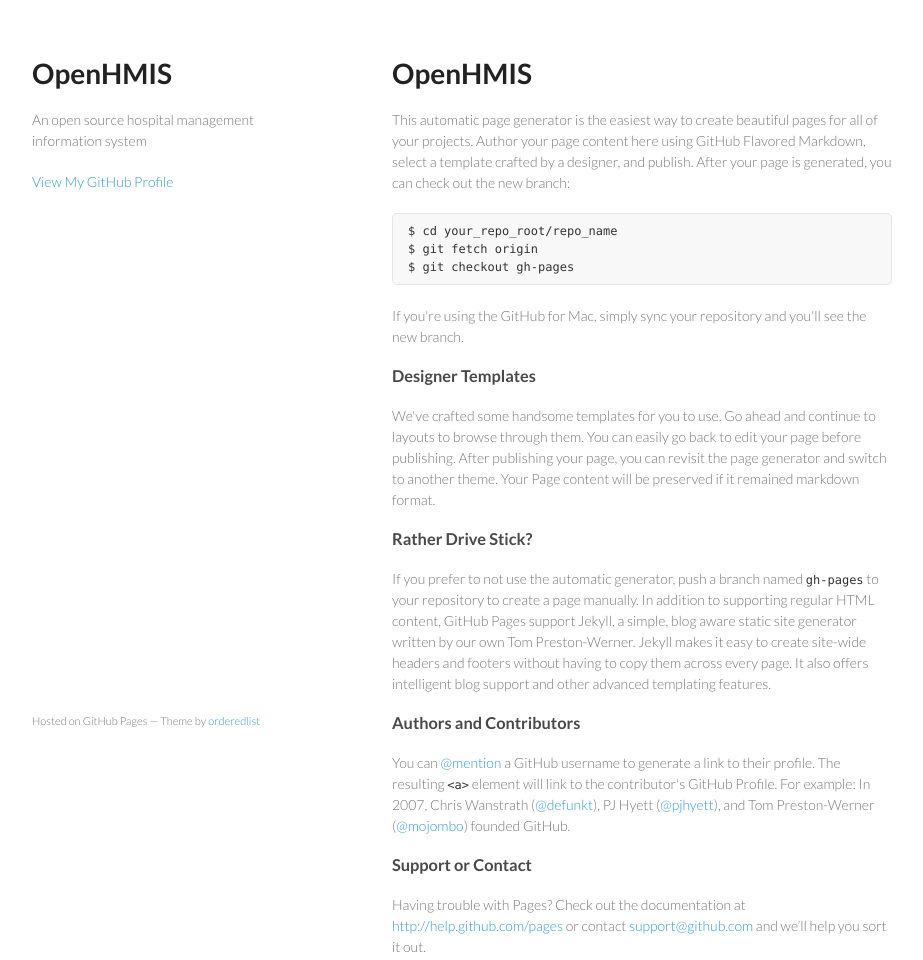
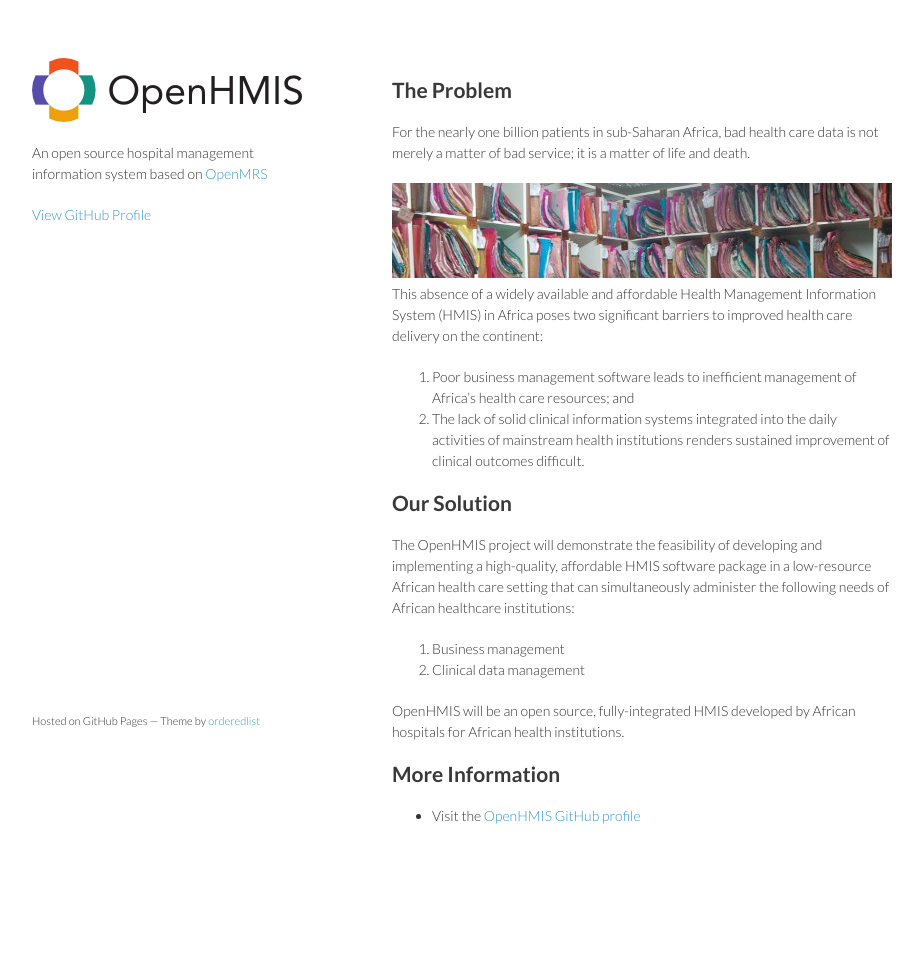
Before and after one commit to banda-health/openhmis.github.com, a plain HTML site: page index.html in a window 1280 px wide. Shown: the whole page, without its empty margins (178-1101 px from the left). After the commit the page ends 896 px from the top, so only its background shows below. Drawn offline with Linux system fonts and the light colour scheme.

Commit message:
Basic intro to the OpenHMIS project

```diff
--- a/index.html
+++ b/index.html
@@ -15,40 +15,36 @@
   <body>
     <div class="wrapper">
       <header>
-        <h1>OpenHMIS</h1>
-        <p>An open source hospital management information system</p>
+        <h1 class="logo">OpenHMIS</h1>
+        <p>An open source hospital management information system based on <a href="http://openmrs.org">OpenMRS</a></p>
 
 
-        <p class="view"><a href="https://github.com/OpenHMIS">View My GitHub Profile</a></p>
+        <p class="view"><a href="https://github.com/OpenHMIS">View GitHub Profile</a></p>
 
       </header>
       <section>
-        <h1>OpenHMIS</h1>
+        <h2>The Problem</h2>
 
-<p>This automatic page generator is the easiest way to create beautiful pages for all of your projects. Author your page content here using GitHub Flavored Markdown, select a template crafted by a designer, and publish. After your page is generated, you can check out the new branch:</p>
+<p>For the nearly one billion patients in sub-Saharan Africa, bad health care data is not merely a matter of bad service; it is a matter of life and death.</p>
+<img src="images/records.jpg" alt="Paper records" />
+<p>This absence of a widely available and affordable Health Management Information System (HMIS) in Africa poses two significant barriers to improved health care delivery on the continent:</p>
+<ol>
+<li>Poor business management software leads to inefficient management of Africa’s health care resources; and</li>
+<li>The lack of solid clinical information systems integrated into the daily activities of mainstream health institutions renders sustained improvement of clinical outcomes difficult.</li>
+</ol>
 
-<pre><code>$ cd your_repo_root/repo_name
-$ git fetch origin
-$ git checkout gh-pages
-</code></pre>
+        <h2>Our Solution</h2>
+<p>The OpenHMIS project will demonstrate the feasibility of developing and implementing a high-quality, affordable HMIS software package in a low-resource African health care setting that can simultaneously administer the following needs of African healthcare institutions:</p>
+<ol>
+  <li>Business management</li>
+  <li>Clinical data management</li>
+</ol>
+<p>OpenHMIS will be an open source, fully-integrated HMIS developed by African hospitals for African health institutions.</p>
 
-<p>If you're using the GitHub for Mac, simply sync your repository and you'll see the new branch.</p>
-
-<h3>Designer Templates</h3>
-
-<p>We've crafted some handsome templates for you to use. Go ahead and continue to layouts to browse through them. You can easily go back to edit your page before publishing. After publishing your page, you can revisit the page generator and switch to another theme. Your Page content will be preserved if it remained markdown format.</p>
-
-<h3>Rather Drive Stick?</h3>
-
-<p>If you prefer to not use the automatic generator, push a branch named <code>gh-pages</code> to your repository to create a page manually. In addition to supporting regular HTML content, GitHub Pages support Jekyll, a simple, blog aware static site generator written by our own Tom Preston-Werner. Jekyll makes it easy to create site-wide headers and footers without having to copy them across every page. It also offers intelligent blog support and other advanced templating features.</p>
-
-<h3>Authors and Contributors</h3>
-
-<p>You can <a href="https://github.com/blog/821" class="user-mention">@mention</a> a GitHub username to generate a link to their profile. The resulting <code>&lt;a&gt;</code> element will link to the contributor's GitHub Profile. For example: In 2007, Chris Wanstrath (<a href="https://github.com/defunkt" class="user-mention">@defunkt</a>), PJ Hyett (<a href="https://github.com/pjhyett" class="user-mention">@pjhyett</a>), and Tom Preston-Werner (<a href="https://github.com/mojombo" class="user-mention">@mojombo</a>) founded GitHub.</p>
-
-<h3>Support or Contact</h3>
-
-<p>Having trouble with Pages? Check out the documentation at <a href="http://help.github.com/pages">http://help.github.com/pages</a> or contact <a href="mailto:support@github.com">support@github.com</a> and we’ll help you sort it out.</p>
+        <h2>More Information</h2>
+        <ul>
+          <li>Visit the <a href="https://github.com/OpenHMIS">OpenHMIS GitHub profile</a></li>
+        </ul>
       </section>
       <footer>
         <p><small>Hosted on GitHub Pages &mdash; Theme by <a href="https://github.com/orderedlist">orderedlist</a></small></p>
--- a/stylesheets/styles.css
+++ b/stylesheets/styles.css
@@ -3,7 +3,7 @@
 body {
   padding:50px;
   font:14px/1.5 Lato, "Helvetica Neue", Helvetica, Arial, sans-serif;
-  color:#777;
+  color:#333;
   font-weight:300;
 }
 
@@ -22,6 +22,14 @@
 
 h1 {
   font-size:28px;
+}
+
+header h1.logo {
+  text-indent: -999em;
+  display: block;
+  width: 270px;
+  height: 64px;
+  background: transparent url(../images/openhmis-logo.png) left top no-repeat;
 }
 
 h2 {
@@ -162,6 +170,7 @@
 section {
   width:500px;
   float:right;
+  padding-top: 20px;
   padding-bottom:50px;
 }
 
```
Also changed, not shown: images/openhmis-logo.png (added), images/records.jpg (added), images/workstation.jpg (added).
